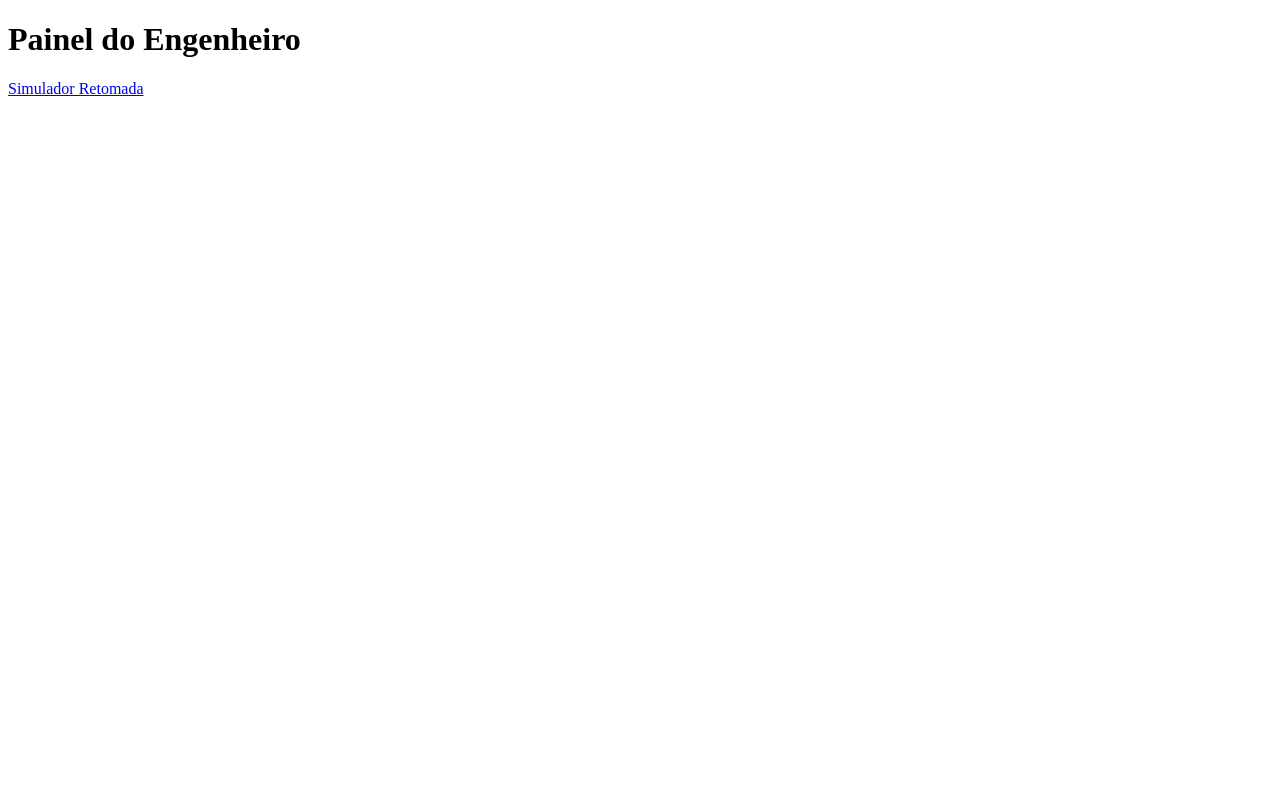
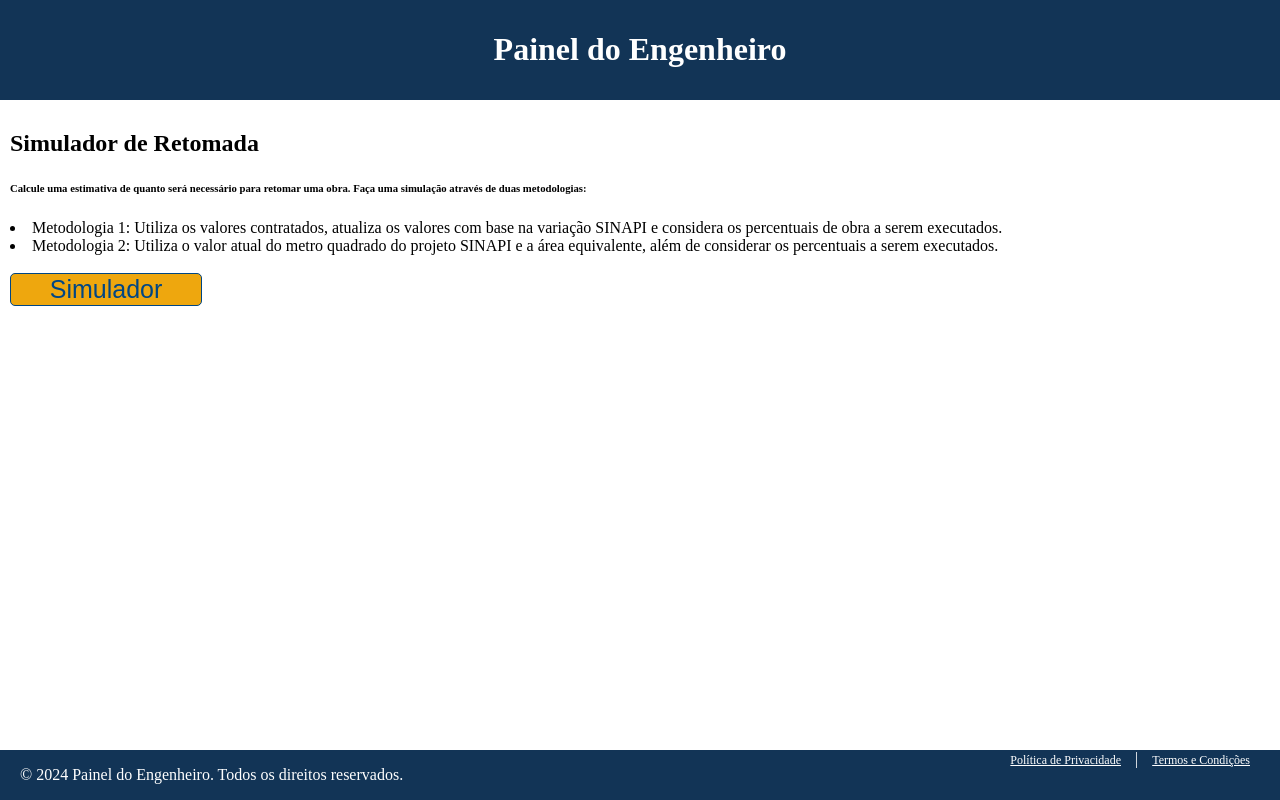
Before and after one commit to danielmcr/Paineldoengenheiro, a plain HTML site: page index.html in a window 1280 px wide. Drawn offline with Linux system fonts and the light colour scheme.

Commit message:
Update index.html

```diff
--- a/index.html
+++ b/index.html
@@ -1,14 +1,105 @@
 <!DOCTYPE html>
-<html lang="en">
+<html lang="pt">
   <head>
     <meta charset="UTF-8" />
     <meta name="viewport" content="width=device-width, initial-scale=1.0" />
+
     <title>Painel do Engenheiro</title>
+    <style>
+      /* Estilo para manter o rodapé na parte inferior da página */
+      body {
+        display: flex;
+        flex-direction: column;
+        height: 100vh;
+        margin: 0;
+      }
+      header,
+      footer {
+        background-color: #123456;
+        color: white;
+        padding: 10px 0;
+        text-align: center;
+      }
+      main {
+        flex: 1;
+        /* display: flex; */
+        justify-content: center;
+        align-items: center;
+        padding: 10px 0;
+        margin-left: 10px;
+      }
+      footer {
+        margin-top: auto;
+        display: flex;
+        justify-content: space-between;
+        padding: 0 20px;
+      }
+      footer a {
+        margin-top: auto;
+        font-size: 12px;
+        color: white;
+        margin: 0 10px; /* Adiciona espaço entre os links */
+      }
+      .botao {
+        display: inline-block;
+        font-size: 25px;
+        width: 15%;
+        /* padding: 10px 20px;
+    margin: 20px 0;*/
+        background-color: rgb(238, 167, 14);
+
+        /* Verde Caixa */
+        color: #004684;
+        border: 1px solid #004684;
+        border-radius: 5px;
+        cursor: pointer;
+        transition: background-color 0.3s ease;
+        position: absolute;
+      }
+    </style>
   </head>
   <body>
-    <h1>Painel do Engenheiro</h1>
-    <a href="/Simulador_Retomada" target="_blank"
-      >Simulador Retomada</a
-    >
+    <header>
+      <h1>Painel do Engenheiro</h1>
+    </header>
+    <main>
+      <div class="content">
+        <section id="simuladorRetomada">
+          <h2>Simulador de Retomada</h2>
+          <h6>
+            Calcule uma estimativa de quanto será necessário para retomar uma
+            obra. Faça uma simulação através de duas metodologias:
+          </h6>
+          <li>
+            Metodologia 1: Utiliza os valores contratados, atualiza os valores
+            com base na variação SINAPI e considera os percentuais de obra a
+            serem executados.
+          </li>
+          <li>
+            Metodologia 2: Utiliza o valor atual do metro quadrado do projeto
+            SINAPI e a área equivalente, além de considerar os percentuais a
+            serem executados.
+          </li>
+        </section>
+      </div>
+      <br />
+
+      <button
+        onclick="window.location.href='/Simulador_Retomada';"
+        class="botao"
+      >
+        Simulador
+      </button>
+    </main>
+    <footer>
+      <p>&copy; 2024 Painel do Engenheiro. Todos os direitos reservados.</p>
+      <div>
+        <a href="/Politica_de_Privacidade" target="_blank"
+          >Política de Privacidade</a
+        >
+        |
+        <a href="/Termos_e_Condicoes" target="_blank">Termos e Condições</a>
+      </div>
+    </footer>
   </body>
 </html>
```
